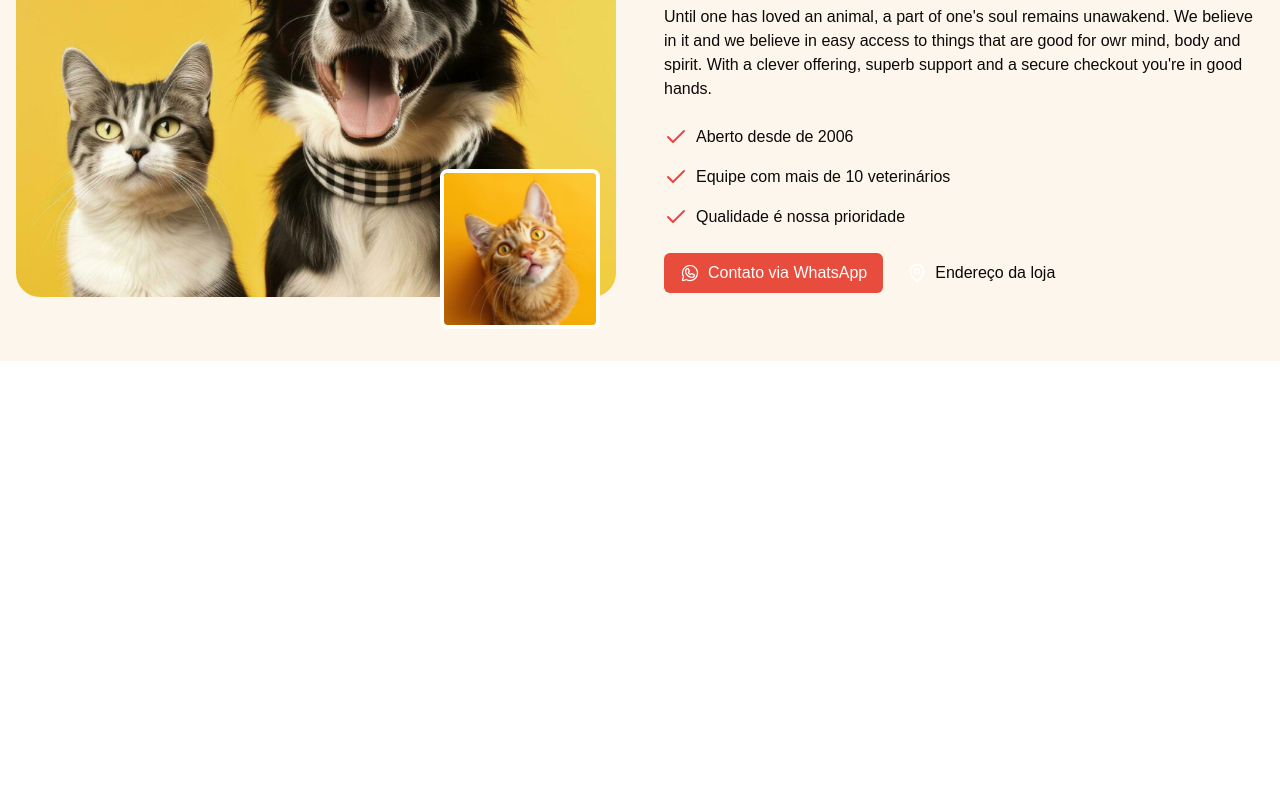
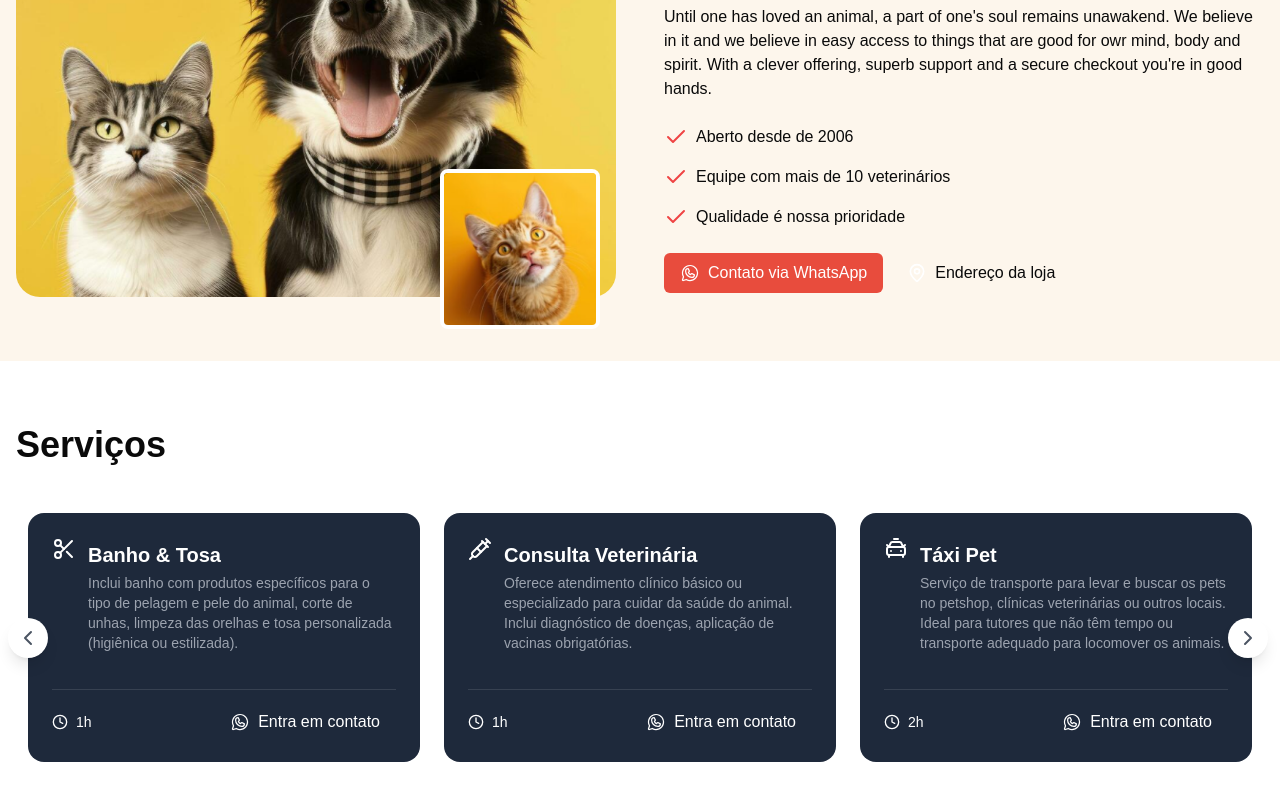
Before and after one commit to mateus040/Landing-PetShop, a Next.js app: page / in a window 1280 px wide. Shown: the part 674-1474 px from the top of the page. Before the commit the page ends 1035 px from the top, so only its background shows below. Built offline with nearby package versions, Linux system fonts and the light colour scheme.

Commit message:
feat: create section services

```diff
--- a/package.json
+++ b/package.json
@@ -13,6 +13,7 @@
     "@radix-ui/react-slot": "^1.1.1",
     "class-variance-authority": "^0.7.1",
     "clsx": "^2.1.1",
+    "embla-carousel-react": "^8.5.2",
     "lucide-react": "^0.474.0",
     "next": "15.1.6",
     "react": "^19.0.0",
--- /dev/null
+++ b/src/app/_components/services.tsx
@@ -0,0 +1,140 @@
+"use client";
+
+import useEmblaCarousel from "embla-carousel-react";
+import {
+  ChevronLeft,
+  ChevronRight,
+  Scissors,
+  Syringe,
+  CarTaxiFront,
+  Hotel,
+  Clock,
+} from "lucide-react";
+import { WhatsappLogo } from "@phosphor-icons/react/dist/ssr";
+
+const services = [
+  {
+    title: "Banho & Tosa",
+    description:
+      "Inclui banho com produtos específicos para o tipo de pelagem e pele do animal, corte de unhas, limpeza das orelhas e tosa personalizada (higiênica ou estilizada).",
+    duration: "1h",
+    price: "$50",
+    icon: <Scissors />,
+    linkText:
+      "Olá, vi no site sobre Banho e tosa e gostaria de mais informações.",
+  },
+  {
+    title: "Consulta Veterinária",
+    description:
+      "Oferece atendimento clínico básico ou especializado para cuidar da saúde do animal. Inclui diagnóstico de doenças, aplicação de vacinas obrigatórias.",
+    duration: "1h",
+    price: "$45",
+    icon: <Syringe />,
+    linkText:
+      "Olá, vi no site sobre Consulta veterinária e gostaria de mais informações.",
+  },
+  {
+    title: "Táxi Pet",
+    description:
+      "Serviço de transporte para levar e buscar os pets no petshop, clínicas veterinárias ou outros locais. Ideal para tutores que não têm tempo ou transporte adequado para locomover os animais.",
+    duration: "2h",
+    price: "$80",
+    icon: <CarTaxiFront />,
+    linkText: "Olá, vi no site sobre Táxi Pet e gostaria de mais informações.",
+  },
+  {
+    title: "Hotel para pets",
+    description:
+      "Serviço de hospedagem para animais de estimação, ideal para quando os tutores precisam viajar ou se ausentar por alguns dias. Os pets ficam acomodados em espaços seguros, confortáveis.",
+    duration: "1h",
+    price: "$60",
+    icon: <Hotel />,
+    linkText:
+      "Olá, vi no site sobre Hotel para pets e gostaria de mais informações.",
+  },
+];
+
+export function Services() {
+  const [emblaRef, emblaApi] = useEmblaCarousel({
+    loop: false,
+    align: "start",
+    slidesToScroll: 1,
+    breakpoints: {
+      "(min-width: 768px)": { slidesToScroll: 3 },
+    },
+  });
+
+  function scrollPrev() {
+    emblaApi?.scrollPrev();
+  }
+
+  function scrollNext() {
+    emblaApi?.scrollNext();
+  }
+
+  return (
+    <section className="bg-white py-16">
+      <div className="container mx-auto px-4">
+        <h2 className="text-4xl font-bold mb-12">Serviços</h2>
+
+        <div className="relative">
+          <div className="overflow-hidden" ref={emblaRef}>
+            <div className="flex">
+              {services.map((item, index) => (
+                <div
+                  key={index}
+                  className="flex-[0_0_100%] min-w-0 md:flex-[0_0_calc(100%/3)] px-3"
+                >
+                  <article className="bg-[#1e293b] text-white rounded-2xl p-6 space-y-4 h-full flex flex-col">
+                    <div className="flex-1 flex items-start justify-between">
+                      <div className="flex gap-3">
+                        <span className="text-3xl">{item.icon}</span>
+                        <div>
+                          <h3 className="font-bold text-xl my-1">
+                            {item.title}
+                          </h3>
+                          <p className="text-gray-400 text-sm select-none">
+                            {item.description}
+                          </p>
+                        </div>
+                      </div>
+                    </div>
+
+                    <div className="border-t border-gray-700 pt-4 flex items-center justify-between">
+                      <div className="flex items-center gap-2 text-sm">
+                        <Clock className="w-4 h-4" />
+                        <span>{item.duration}</span>
+                      </div>
+
+                      <a
+                        href="#"
+                        className="flex items-center justify-center gap-2 hover:bg-red-500 px-4 py-1 rounded-md duration-300"
+                      >
+                        <WhatsappLogo className="w-5 h-5" />
+                        Entra em contato
+                      </a>
+                    </div>
+                  </article>
+                </div>
+              ))}
+            </div>
+          </div>
+
+          <button
+            className="bg-white flex items-center justify-center rounded-full shadow-lg w-10 h-10 absolute left-3 -translate-y-1/2 -translate-x-1/2 top-1/2 z-10"
+            onClick={scrollPrev}
+          >
+            <ChevronLeft className="w-6 h-6 text-gray-600" />
+          </button>
+
+          <button
+            className="bg-white flex items-center justify-center rounded-full shadow-lg w-10 h-10 absolute -right-6 -translate-y-1/2 -translate-x-1/2 top-1/2 z-10"
+            onClick={scrollNext}
+          >
+            <ChevronRight className="w-6 h-6 text-gray-600" />
+          </button>
+        </div>
+      </div>
+    </section>
+  );
+}
--- a/src/app/page.tsx
+++ b/src/app/page.tsx
@@ -1,11 +1,13 @@
 import { About } from "./_components/about";
 import { Hero } from "./_components/hero";
+import { Services } from "./_components/services";
 
 export default function Home() {
   return (
     <main>
       <Hero />
       <About />
+      <Services />
     </main>
   )
 }
```
Also changed, not shown: 1 other file (tests, documents, lock files or other folders).
